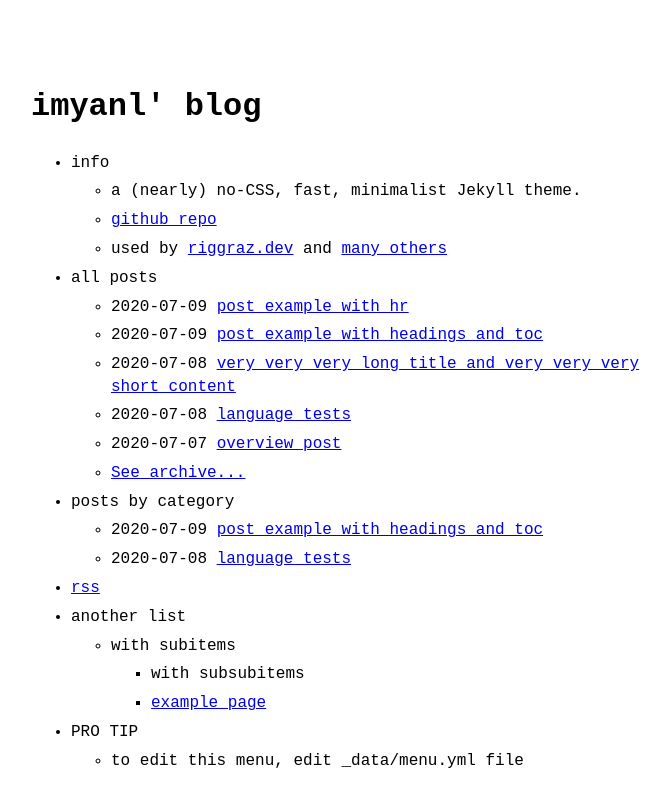
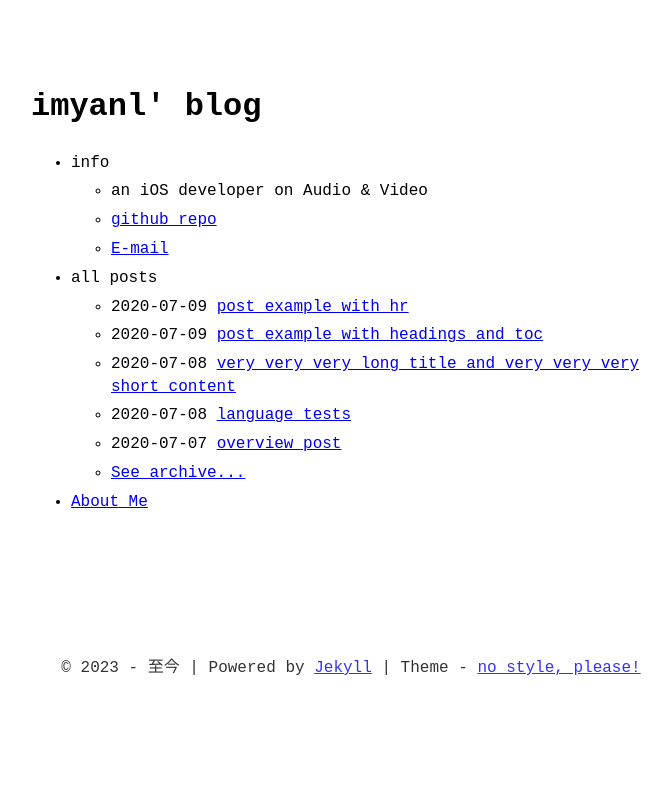
Before and after one commit to YanLdt/yanldt.github.io, a Jekyll site: the page built from index.md, in a window 1280 px wide. Shown: the top 807 px of the page, without its empty margins (289-960 px from the left). Built offline with Jekyll 4.4.1, drawn with Linux system fonts in a browser that asks for light colours.

Commit message:
add footer, add about me

```diff
--- a/_config.yml
+++ b/_config.yml
@@ -1,10 +1,10 @@
 title: imyanl' blog # name of the site
-author: liuyan # name of site's author
+author: datou # name of site's author
 email: imyanl.dt@gmail.com # email of site's author
 url: https://github.com/YanLdt # root address of the site
 baseurl: "" # subpath of the site, e.g. "/blog" (leave it blank "" if you're site shouldn't use a subpath)
 description: > # description of the site (multiple lines allowed)
-  A (nearly) no-CSS, fast, minimalist Jekyll theme.
+  datou's blog
 
 permalink: /:slug.html
 
--- a/_data/menu.yml
+++ b/_data/menu.yml
@@ -4,10 +4,11 @@
 entries:
   - title: info
     entries:
-      - title: a (nearly) no-CSS, fast, minimalist Jekyll theme.
+      - title: an iOS developer on Audio & Video
       - title: github repo
         url: https://github.com/riggraz/no-style-please
-      - title: "used by <a href='https://riggraz.dev'>riggraz.dev</a> and <a href='https://github.com/riggraz/no-style-please/network/dependents'>many others</a>"
+      - title: E-mail
+        url: mailto:imyanl.dt@gmail.com
 
   - title: all posts
     post_list:
@@ -16,23 +17,12 @@ entries:
       show_more_text: See archive...
       show_more_url: archive.html
 
-  - title: posts by category
-    post_list:
-      category: example2
-      show_more: true
-      show_more_text: See more posts...
-      show_more_url: example2-archive.html
+  # - title: posts by category
+  #   post_list:
+  #     category: example2
+  #     show_more: true
+  #     show_more_text: See more posts...
+  #     show_more_url: example2-archive.html
 
-  - title: rss
-    url: feed.xml
-
-  - title: another list
-    entries:
-      - title: with subitems
-        entries:
-          - title: with subsubitems
-          - title: example page
-            url: about
-  - title: PRO TIP
-    entries:
-      - title: to edit this menu, edit _data/menu.yml file
+  - title: About Me
+    url: about
--- /dev/null
+++ b/_includes/footer.html
@@ -0,0 +1,15 @@
+<div class="cprt">
+© 2023 - 至今 | Powered by <a href="https://jekyllrb.com">Jekyll</a> | Theme - <a href="https://github.com/riggraz/no-style-please">no style, please!</a>
+</div>
+<style type="text/css">
+.cprt {
+	max-width: 640px;
+	margin: 0 auto;
+	padding: 4rem 2rem;
+	text-align: center;
+	font-size: 16px;
+	opacity: 0.8;
+	color: #000;
+}
+}
+</style>
--- a/_layouts/default.html
+++ b/_layouts/default.html
@@ -17,5 +17,6 @@
         <script type="text/javascript" src="{{ site.baseurl }}/assets/js/{{ js_file }}.js"></script>
       {% endfor %}
     {% endif %}
+    {%-include footer.html-%}
   </body>
 </html>
--- a/about.md
+++ b/about.md
@@ -1,8 +1,15 @@
 ---
 layout: page
-title: About
+title: About Me
 ---
 
-This is an example page!
+### About Me
 
-It's very similar to a `post` layout, with the only difference that the publish date is not shown!
+I'm liuyan, an iOS developer woking on audio & video in Chengdu China. Now I'm woking on an Surveillance APP called [VIGI APP](https://apps.apple.com/us/app/tp-link-vigi/id1509214439).
+
+
+My hobbies are as follows:
+- Coding in OC、Swift、C++
+- Reading books
+- Traveling
+- ...
```
